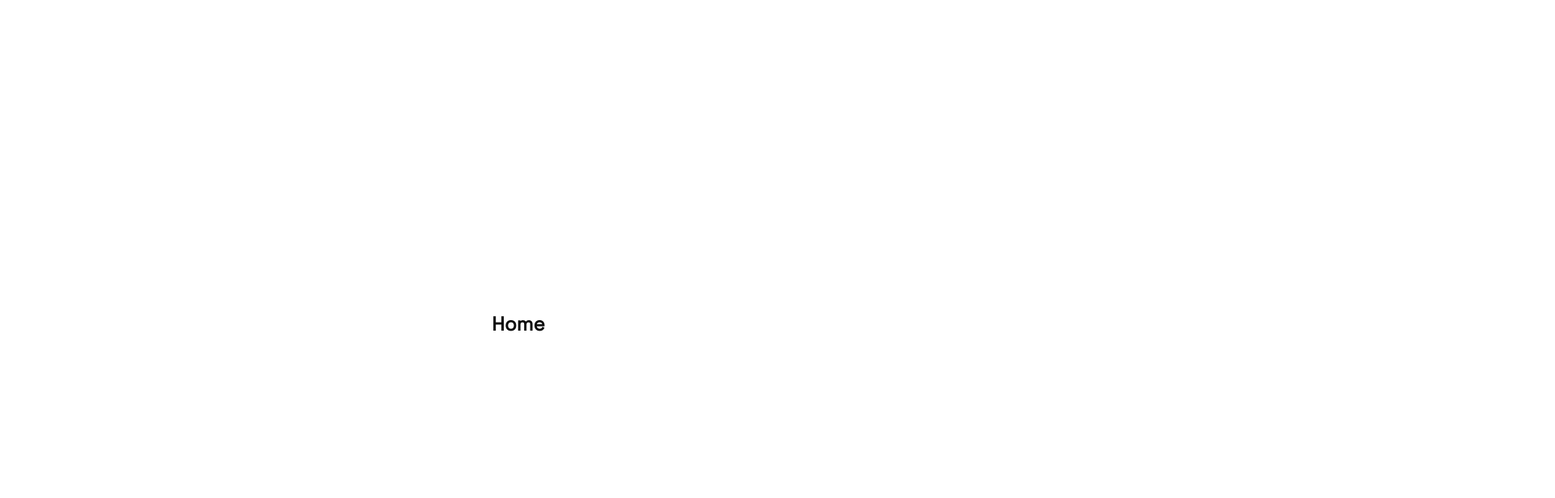
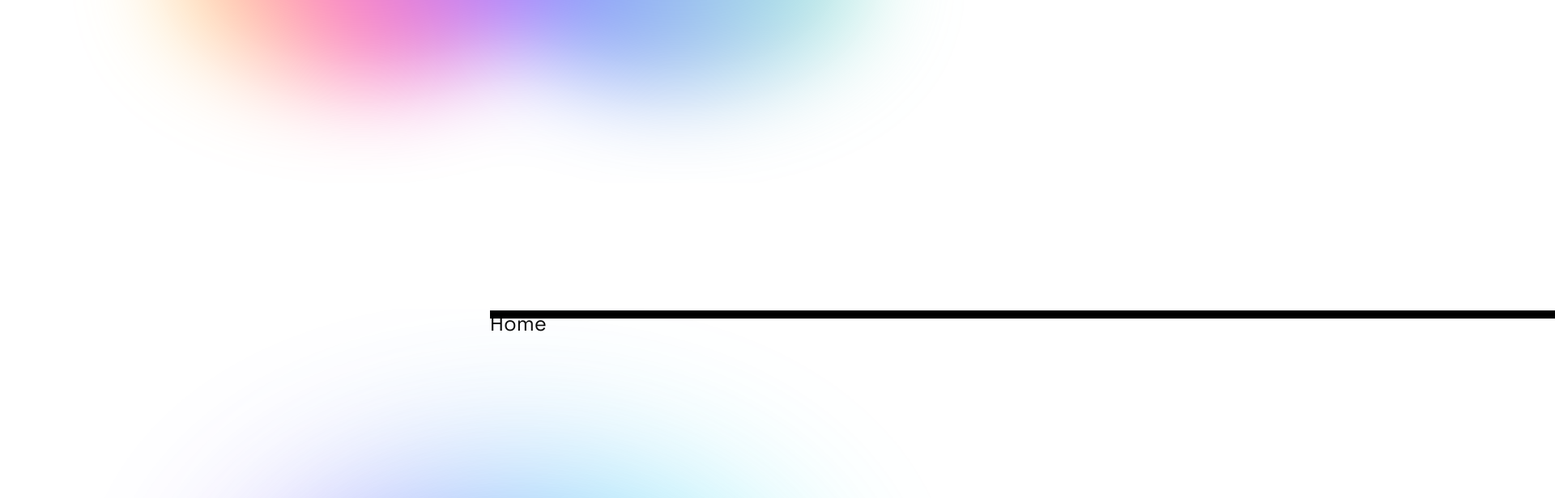
Before and after one commit to chinmay200/PortfolioSite, a React (Create React App) app: page / in a window 1280 px wide. Shown: the top 616 px of the page at 81% size, 1920 px wide, since content can reach past the window. Built offline with nearby package versions, Linux system fonts and the light colour scheme.

Commit message:
Added background-gredient

```diff
--- a/src/App.css
+++ b/src/App.css
@@ -11,4 +11,8 @@ body{
   justify-content: center;
   align-items: center;
   min-height: 100vh;
+  background-image: url(Styles/bgup.svg),url(Styles/bgdown.svg);
+    background-position: top,bottom;
+    background-repeat: no-repeat;
+    background-size: 1100px auto;
 }
--- a/src/Styles/button.css
+++ b/src/Styles/button.css
@@ -1,5 +1,13 @@
 .btn{
     text-decoration: none;
     color: rgb(13, 13, 13);
-    padding: 20px;
+    font-size: 1.6em;
 }
+
+.btn::after , .btn::before{
+    border: 5px solid black;
+    content: "";
+    width: calc(100% - 10px);
+    height:  calc(100% - 10px)%;
+    position: absolute;
+}
--- a/src/components/Buttons.jsx
+++ b/src/components/Buttons.jsx
@@ -1,8 +1,10 @@
-import '../Styles/button.css'
-import React from 'react'
+import "../Styles/button.css";
+import React from "react";
 
-export default function Buttons({text}) {
+export default function Buttons({ text }) {
   return (
-    <a href='#' className='btn'><h2>{text}</h2></a>
-  )
+    <a href="#" className="btn">
+      {text}
+    </a>
+  );
 }
```
Also changed, not shown: src/Styles/bgdown.svg (added), src/Styles/bgup.svg (added).
